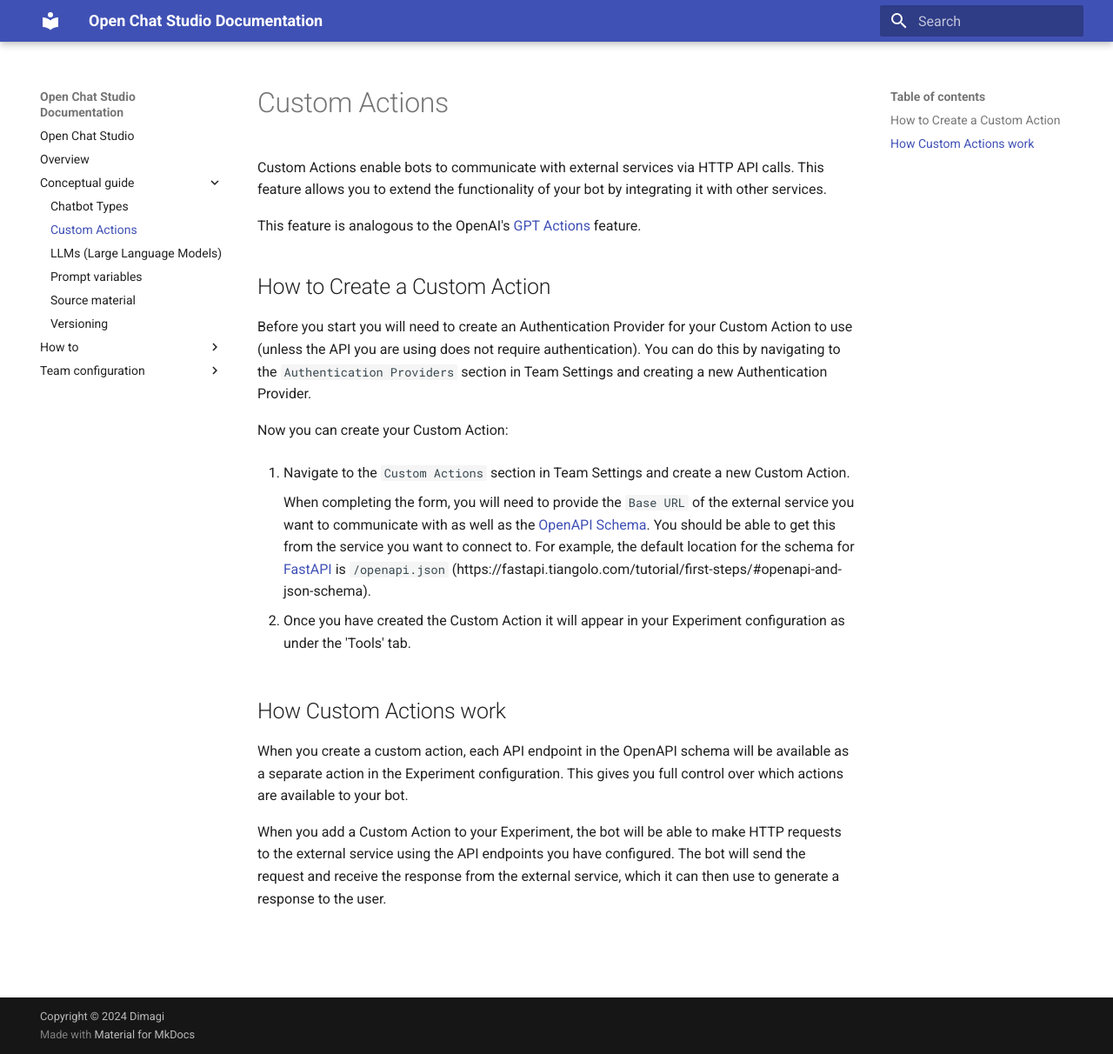
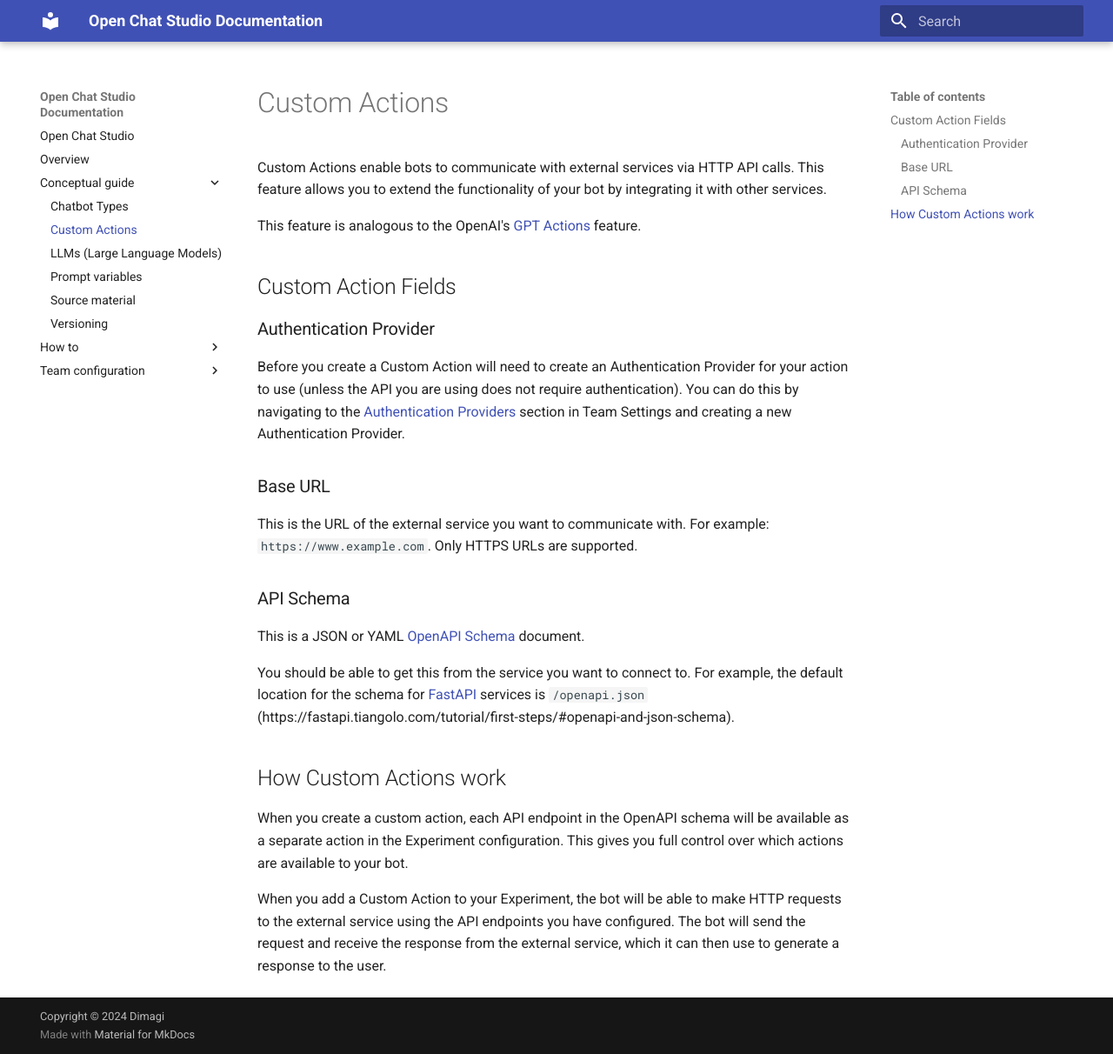
Before and after one commit to dimagi/open-chat-studio-docs, an MkDocs documentation site: the page built from docs/conceptual_guide/custom_actions.md, in a window 1280 px wide and 1212 px high. Shown: the whole window at 87% size. Built offline with MkDocs 1.6.1 and Material for MkDocs 9.7.7, drawn with Linux system fonts in a browser that asks for light colours.

Commit message:
restructure to remove 'how to section'

```diff
--- a/docs/conceptual_guide/custom_actions.md
+++ b/docs/conceptual_guide/custom_actions.md
@@ -5,23 +5,26 @@ This feature allows you to extend the functionality of your bot by integrating i
 
 This feature is analogous to the OpenAI's [GPT Actions](https://platform.openai.com/docs/actions/introduction) feature.
 
-## How to Create a Custom Action
+## Custom Action Fields
 
-Before you start you will need to create an Authentication Provider for your Custom Action to use (unless the API
-you are using does not require authentication). You can do this by navigating to the `Authentication Providers` section
+### Authentication Provider
+
+Before you create a Custom Action will need to create an Authentication Provider for your action to use (unless the API
+you are using does not require authentication). You can do this by navigating to the [Authentication Providers][auth_providers] section
 in Team Settings and creating a new Authentication Provider.
 
-Now you can create your Custom Action:
+[auth_providers]: ../team-configuration/authentication-providers.md
 
-1. Navigate to the `Custom Actions` section in Team Settings and create a new Custom Action.
+### Base URL
 
-    When completing the form, you will need to provide the `Base URL` of the external service you want to communicate with
-    as well as the [OpenAPI Schema](https://swagger.io/specification/). You should be able to get this from
-    the service you want to connect to. For example, the default location for the schema for [FastAPI](https://fastapi.tiangolo.com/)
-    is `/openapi.json` (https://fastapi.tiangolo.com/tutorial/first-steps/#openapi-and-json-schema).
+This is the URL of the external service you want to communicate with. For example: `https://www.example.com`. Only HTTPS URLs
+are supported.
 
+### API Schema
 
-2. Once you have created the Custom Action it will appear in your Experiment configuration as under the 'Tools' tab.
+This is a JSON or YAML [OpenAPI Schema](https://swagger.io/specification/) document.
+
+You should be able to get this from the service you want to connect to. For example, the default location for the schema for [FastAPI](https://fastapi.tiangolo.com/) services is `/openapi.json` (https://fastapi.tiangolo.com/tutorial/first-steps/#openapi-and-json-schema).
 
 ## How Custom Actions work
 
```
Also changed, not shown: docs/how-to/add_a_knowledge_base.md (line endings or trailing spaces).
